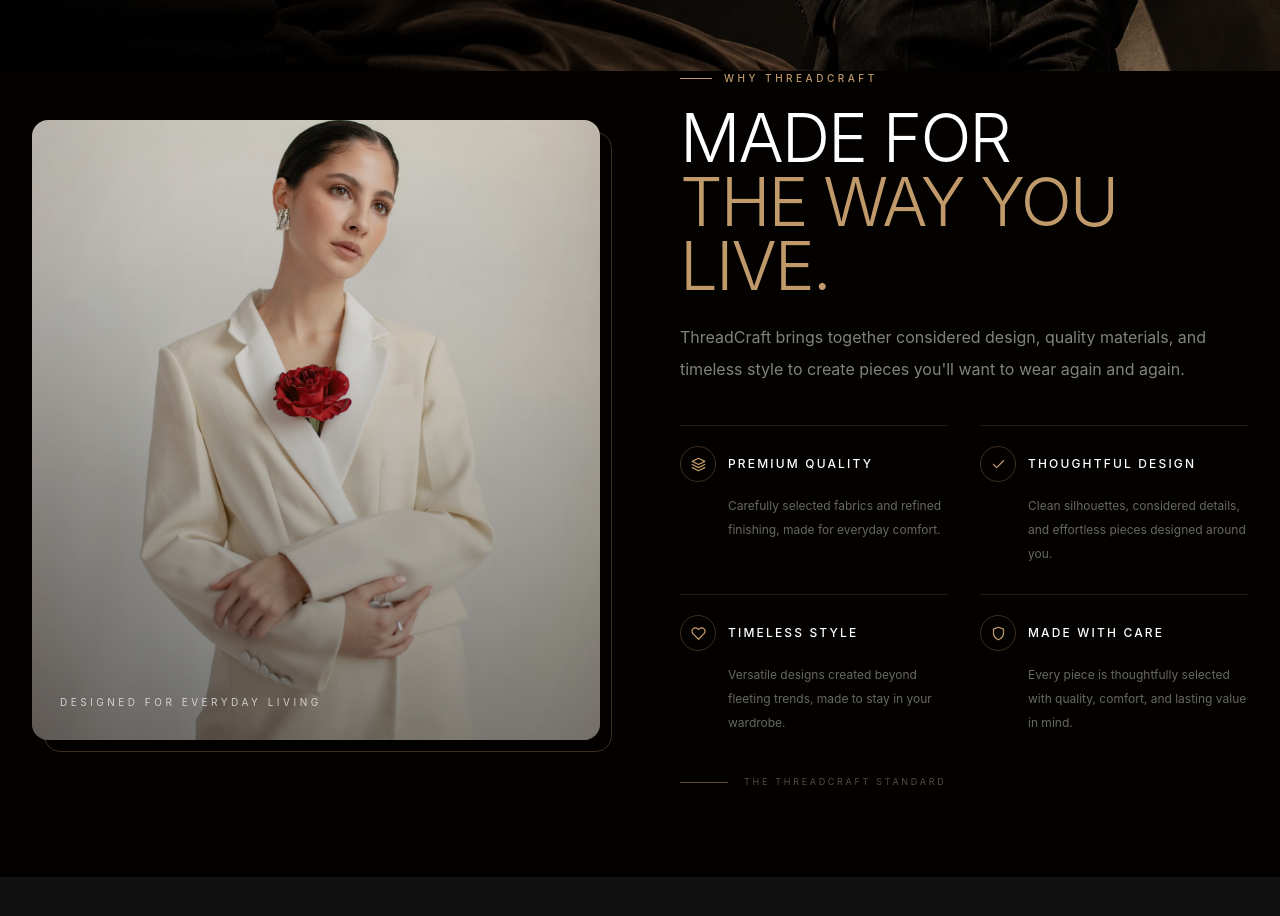
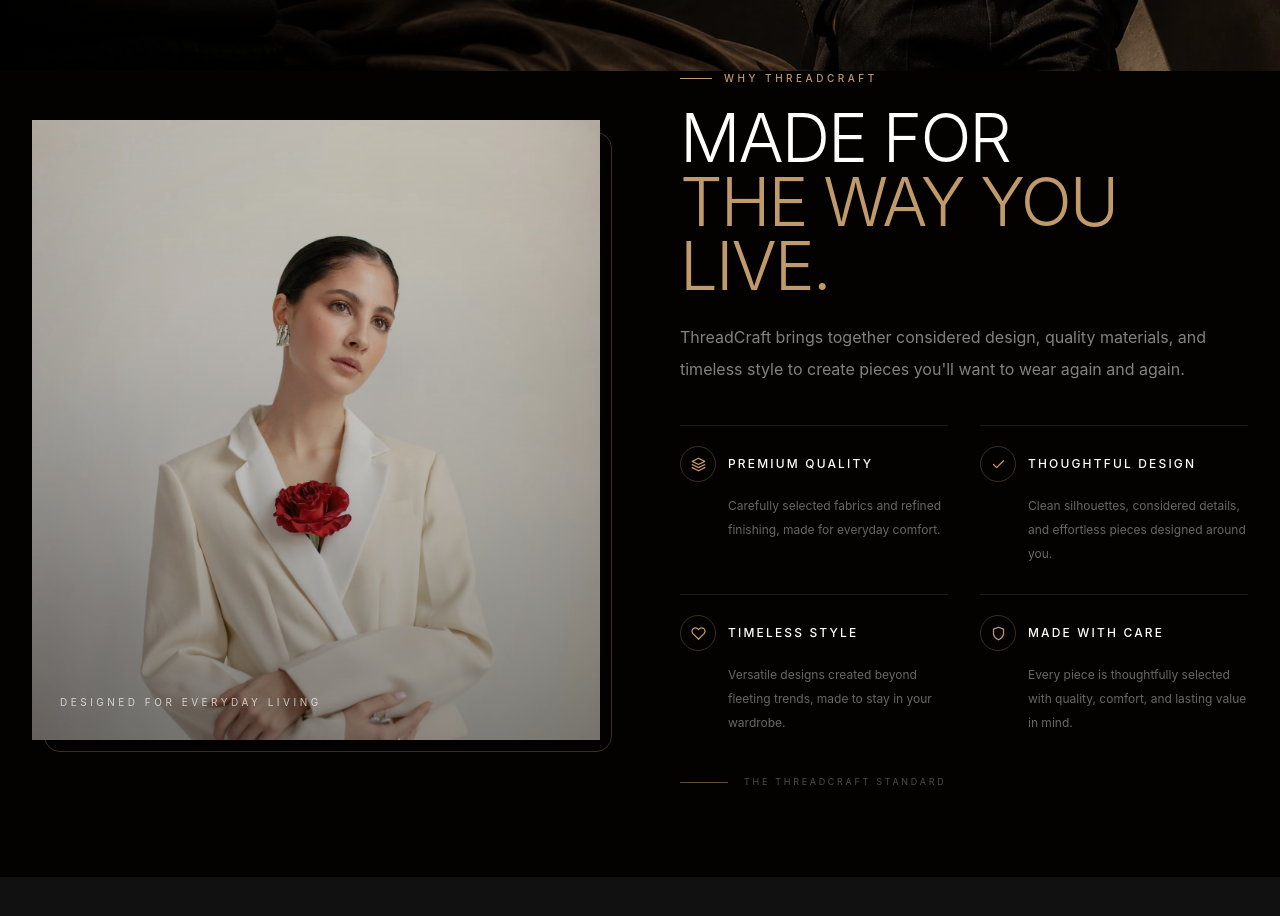
Before and after one commit to Rishav81/ThreadCraft, a React (Vite) app in the folder Client/: page / in a window 1280 px wide. Shown: the part 1440-2356 px from the top of the page. Built offline with nearby package versions, Linux system fonts and the light colour scheme; no server answers.

Commit message:
Updating ui of whychoose

```diff
--- a/Client/src/Pages/Home/WhyChoose.jsx
+++ b/Client/src/Pages/Home/WhyChoose.jsx
@@ -5,6 +5,7 @@
   containerVariants,
   itemVariants,
 } from "../../Components/Ui/HeroAnimation";
+import { Link } from "react-router-dom";
 
 const reasons = [
   {
@@ -86,7 +87,10 @@
           }}
           className="relative"
         >
-          <div className="group relative overflow-hidden rounded-2xl">
+          <Link
+            to="/women"
+            className="group relative overflow-hidden rounded-2xl"
+          >
             <motion.img
               src="/Images/heroBanner.webp"
               alt="ThreadCraft premium clothing"
@@ -101,6 +105,7 @@
                 h-[420px]
                 w-full
                 object-cover
+                object-[_top]
                 sm:h-[520px]
                 lg:h-[620px]
               "
@@ -141,7 +146,7 @@
                 Designed for everyday living
               </span>
             </div>
-          </div>
+          </Link>
 
           {/* Decorative Border */}
           <motion.div
@@ -156,7 +161,7 @@
               delay: 0.25,
               ease: premiumEase,
             }}
-            className="
+            className=" hidden lg:block
               pointer-events-none
               absolute
               -bottom-3
```
